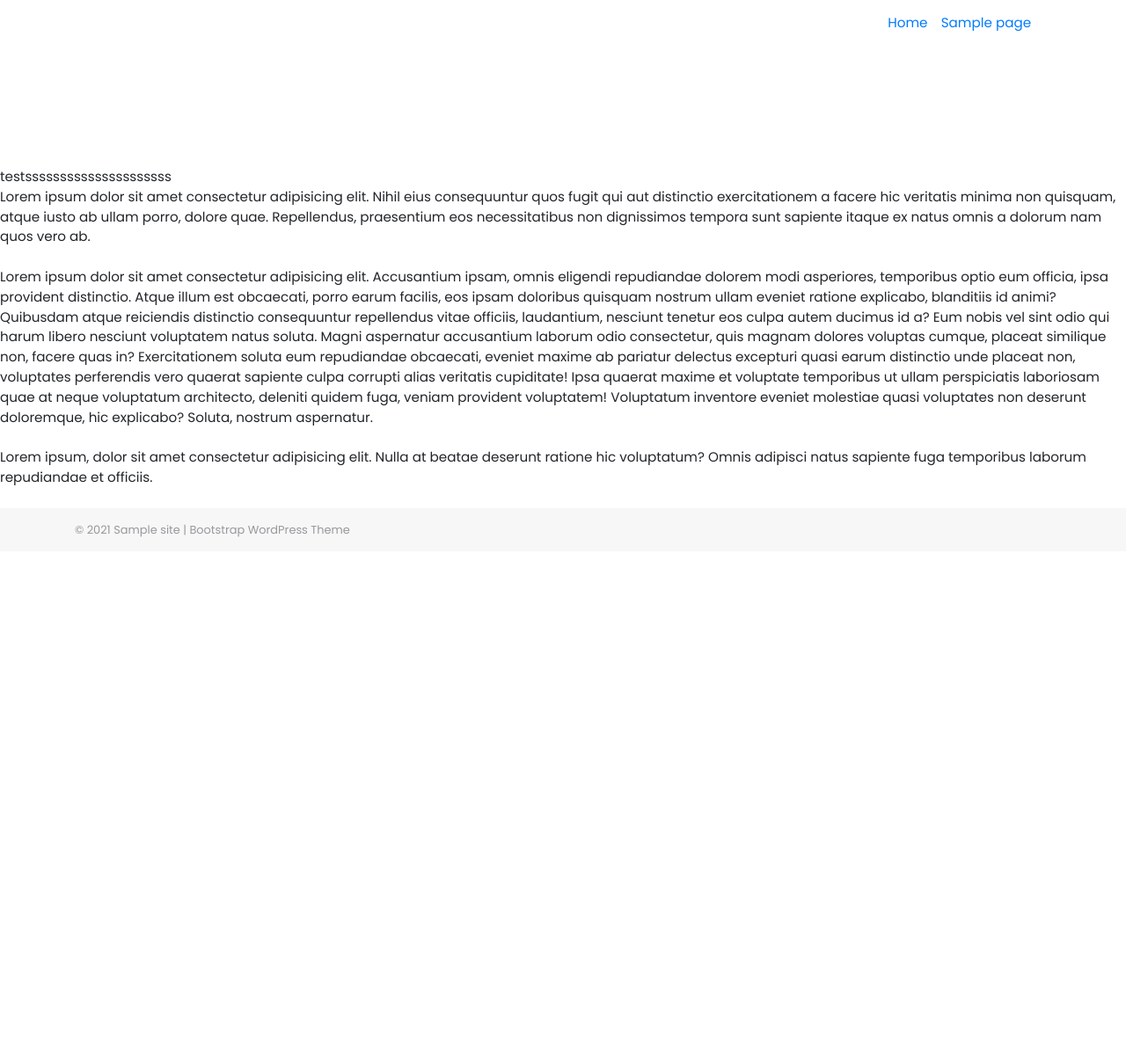
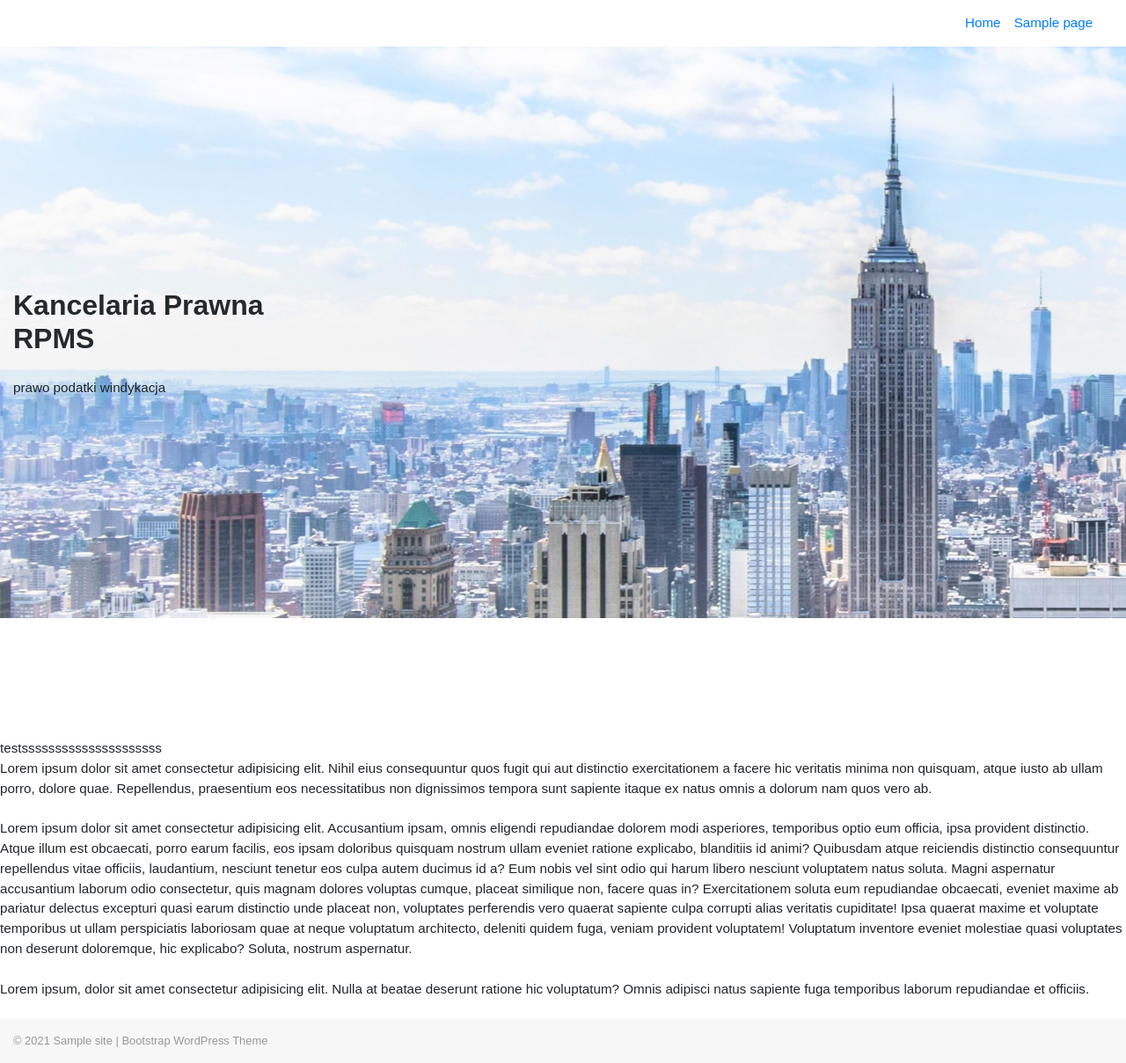
Before and after one commit to dawidkawalec/rpms, a WordPress theme: template template/home.php in a window 1280 px wide. Shown: the whole page at 88% size. Before the commit the page ends 800 px from the top, so only its background shows below. Run offline with PHP 8.4 and a stand-in for WordPress, Linux system fonts and the light colour scheme; the site name, menu and one post (Sample post) are stand-ins, and other content is empty; some libraries are stand-ins or nearby versions; some web fonts are replaced.

Commit message:
start banner dk

```diff
--- a/header.php
+++ b/header.php
@@ -18,8 +18,7 @@
     <meta name="viewport" content="width=device-width, initial-scale=1">
     <meta http-equiv="X-UA-Compatible" content="IE=edge">
     <link rel="profile" href="http://gmpg.org/xfn/11">
-    <link href="https://fonts.googleapis.com/css2?family=Poppins:wght@200;300;400;500;600;700;800;900&display=swap"
-        rel="stylesheet">
+    <link rel="stylesheet" href="https://use.typekit.net/qve3pib.css">
     <?php wp_head(); ?>
 </head>
 
--- a/inc/assets/scss/style.css
+++ b/inc/assets/scss/style.css
@@ -1,7 +1,90 @@
 /*
 Here will go all custom scss for theme
 */
+/*
+fonts
+
+
+Muli Light font-family: muli,
+sans-serif;
+
+font-weight: 300;
+
+font-style: normal;
+
+
+Muli Regular font-family: muli,
+sans-serif;
+
+font-weight: 400;
+
+font-style: normal;
+
+
+Muli ExtraLight font-family: muli,
+sans-serif;
+
+font-weight: 200;
+
+font-style: normal;
+
+
+Muli SemiBold font-family: muli,
+sans-serif;
+
+font-weight: 600;
+
+font-style: normal;
+
+
+Muli Bold font-family: muli,
+sans-serif;
+
+font-weight: 700;
+
+font-style: normal;
+
+
+Muli ExtraBold font-family: muli,
+sans-serif;
+
+font-weight: 800;
+
+font-style: normal;
+
+
+Muli Black font-family: muli,
+sans-serif;
+
+font-weight: 900;
+
+font-style: normal;
+
+
+*/
 body {
-  font-family: 'Poppins', sans-serif;
+  font-family: 'muli', sans-serif;
+  font-weight: 400;
+  font-style: normal;
 }
+
+.container {
+  max-width: 1420px;
+}
+
+.banner {
+  background: url(../img/Kancelaria-Prawna-RPMS-Prawo-Podatki-Windykacja_2.jpg) center top no-repeat;
+  background-size: cover;
+  min-height: 650px;
+  display: -webkit-box;
+  display: -ms-flexbox;
+  display: flex;
+  -webkit-box-pack: center;
+  -ms-flex-pack: center;
+  justify-content: center;
+  -webkit-box-align: center;
+  -ms-flex-align: center;
+  align-items: center;
+}
+
 /*# sourceMappingURL=style.css.map */
--- a/style.css
+++ b/style.css
@@ -56,7 +56,7 @@ canvas,
 progress,
 video {
   display: inline-block;
-  vertical-align: baseline;
+  vertical-align: seline;
 }
 
 audio:not([controls]) {
--- a/template-parts/banner.php
+++ b/template-parts/banner.php
@@ -9,7 +9,16 @@
 <section class="banner">
     <div class="container">
         <div class="row">
-            <div class="col-lg-12"></div>
+            <div class="col-lg-12">
+                <h1>Kancelaria Prawna<br>
+                    <strong>RPMS</strong>
+                </h1>
+                <div class="tags">
+                    <span>prawo</span>
+                    <span>podatki</span>
+                    <span>windykacja</span>
+                </div>
+            </div>
         </div>
     </div>
 </section>
```
Also changed, not shown: inc/assets/scss/_banner.scss (added, +8 -0 lines), inc/assets/scss/style.scss (+74 -1 lines), inc/assets/img/Kancelaria-Prawna-RPMS-Prawo-Podatki-Windykacja_2.jpg (added), inc/assets/img/logo_rpms.png (added), 1 other file.
